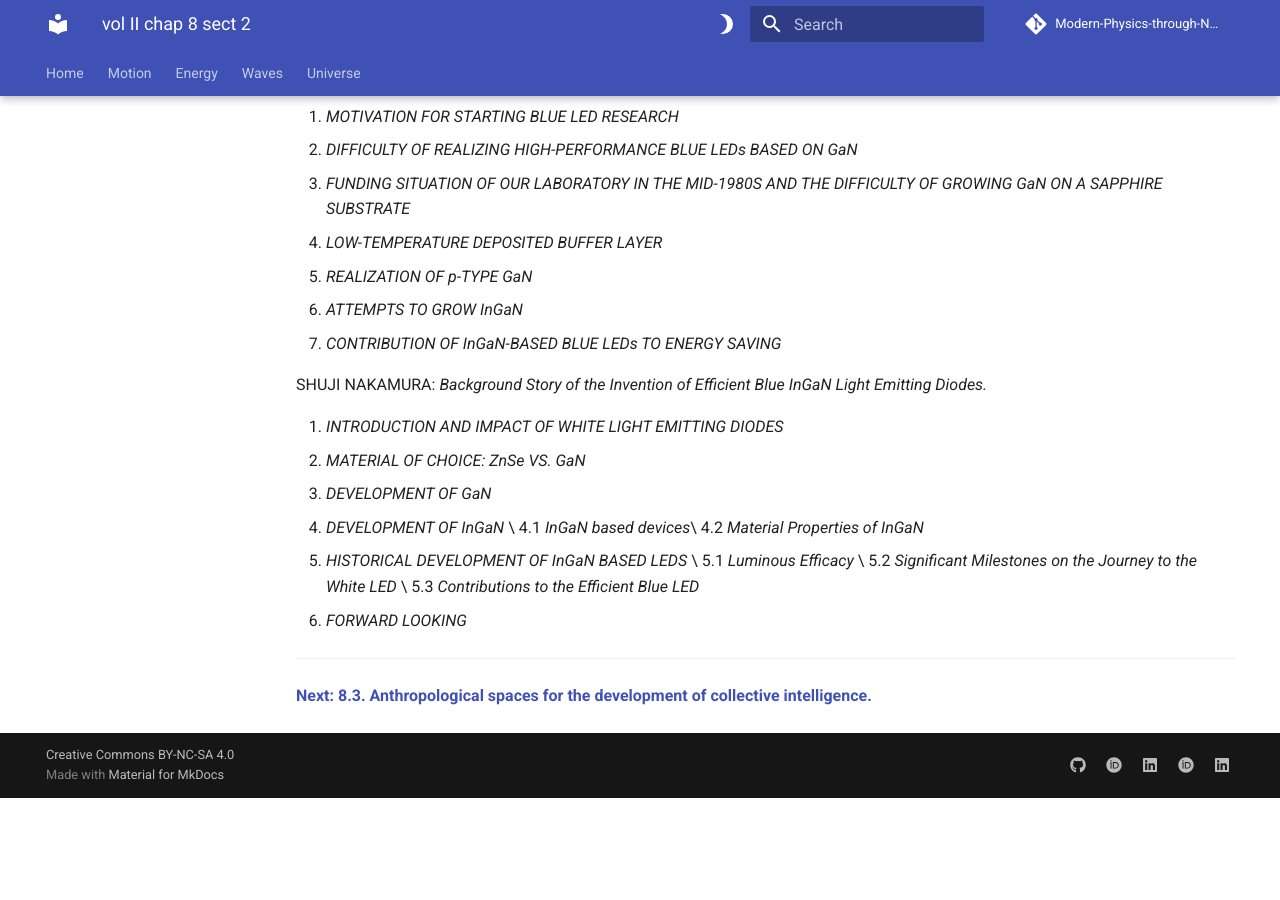
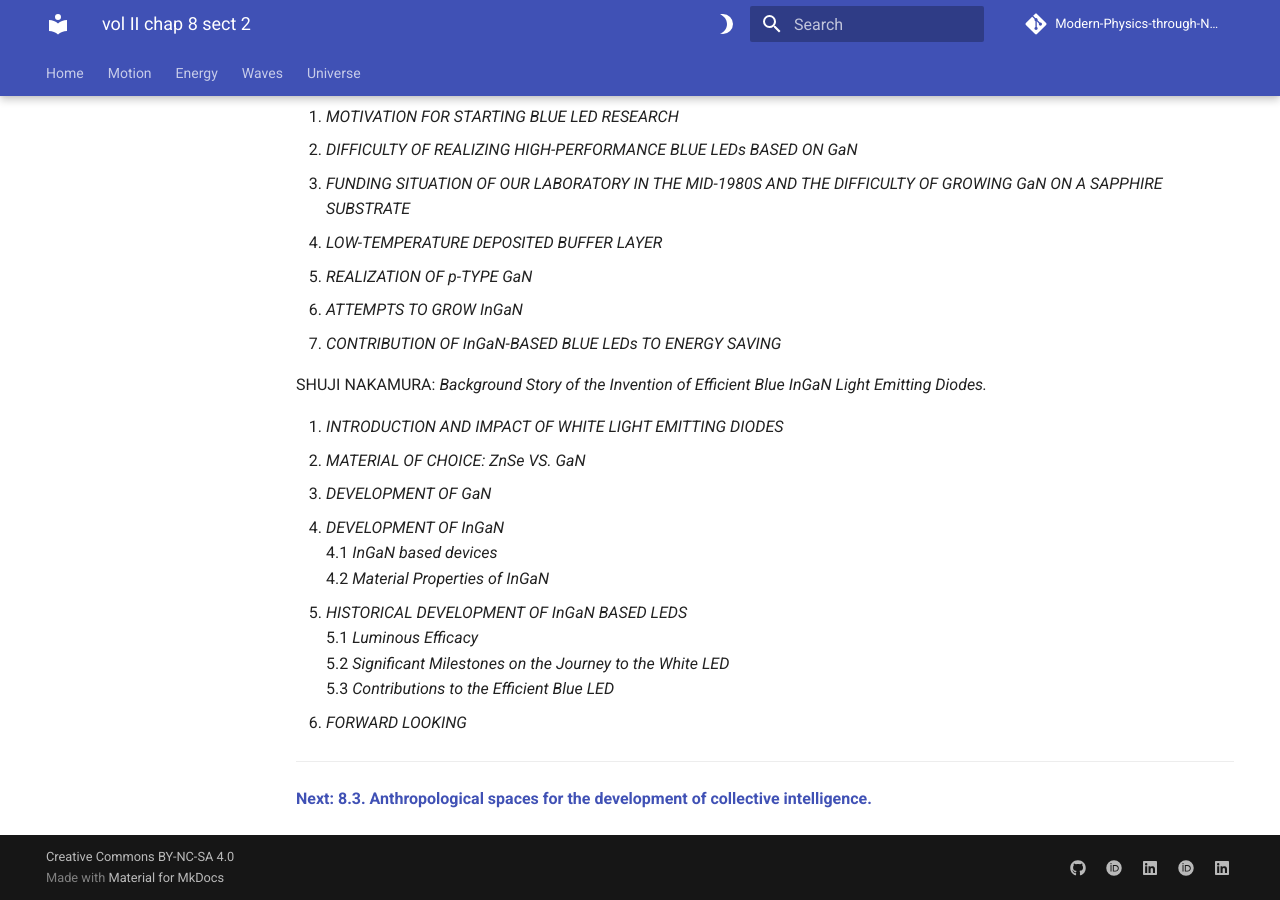
Before and after one commit to modphysnobel/modphysnobel.github.io, an MkDocs documentation site: the page built from docs/vol-II/vol-II-chap-8-sect-2.md, in a window 1280 px wide and 900 px high, scrolled down 7607 px. Built offline with MkDocs 1.6.1 and Material for MkDocs 9.7.7, drawn with Linux system fonts in a browser that asks for light colours; some web fonts are replaced; comment, search, counter and statistics services are not loaded; before the commit the page ends 8405 px from its top, so only the background shows below that.

```diff
--- a/docs/vol-II/vol-II-chap-8-sect-2.md
+++ b/docs/vol-II/vol-II-chap-8-sect-2.md
@@ -202,12 +202,12 @@ SHUJI NAKAMURA: *Background Story of the Invention of Efficient Blue InGaN Light
 1.	*INTRODUCTION AND IMPACT OF WHITE LIGHT EMITTING DIODES*
 2.	*MATERIAL OF CHOICE: ZnSe VS. GaN*
 3.	*DEVELOPMENT OF GaN*
-4.	*DEVELOPMENT OF InGaN* \
-	4.1	*InGaN based devices*\
+4.	*DEVELOPMENT OF InGaN* <br>
+	4.1	*InGaN based devices*<br>
 	4.2	*Material Properties of InGaN*
-5.	*HISTORICAL DEVELOPMENT OF InGaN BASED LEDS* \
-	5.1	*Luminous Efficacy* \
-	5.2	*Significant Milestones on the Journey to the White LED* \
+5.	*HISTORICAL DEVELOPMENT OF InGaN BASED LEDS* <br>
+	5.1	*Luminous Efficacy* <br>
+	5.2	*Significant Milestones on the Journey to the White LED* <br>
 	5.3	*Contributions to the Efficient Blue LED*
 6.	*FORWARD LOOKING*
 
```
